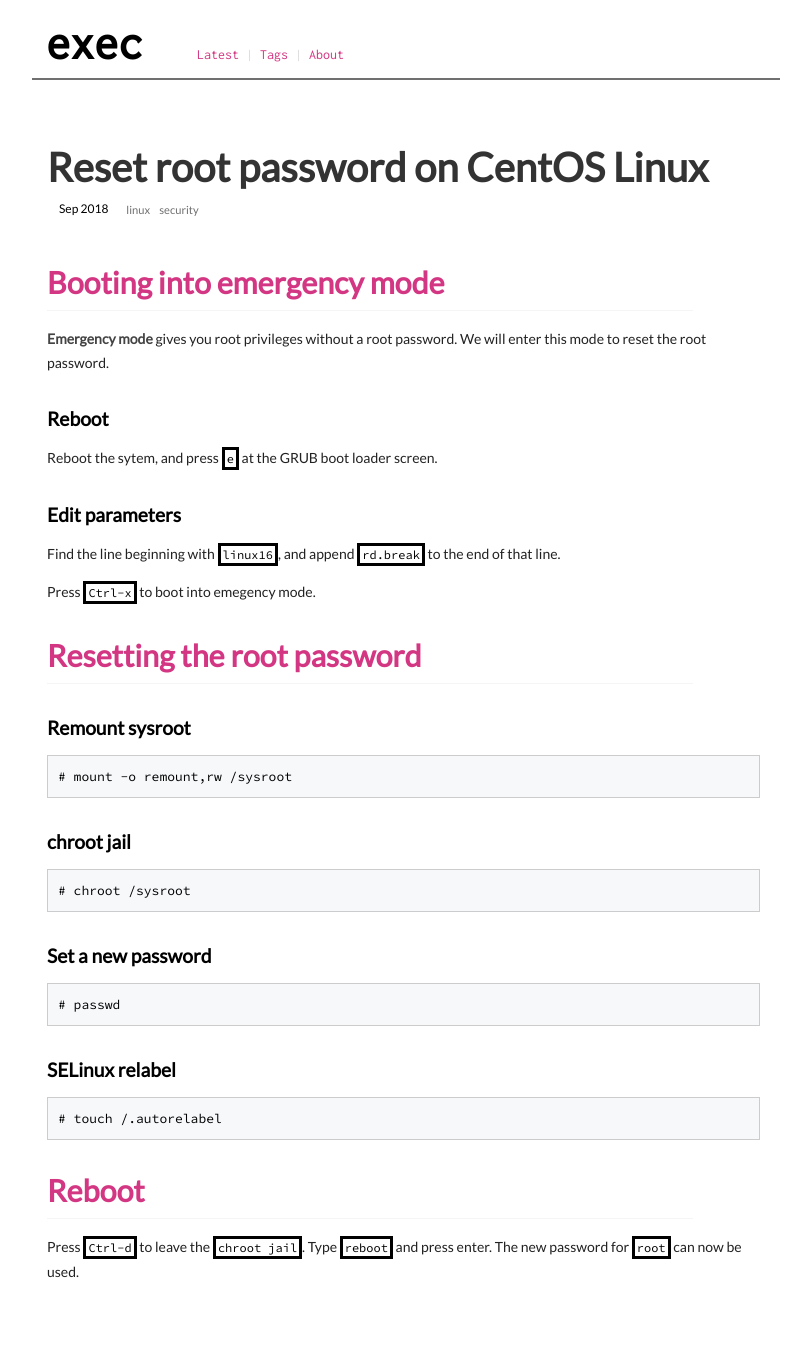
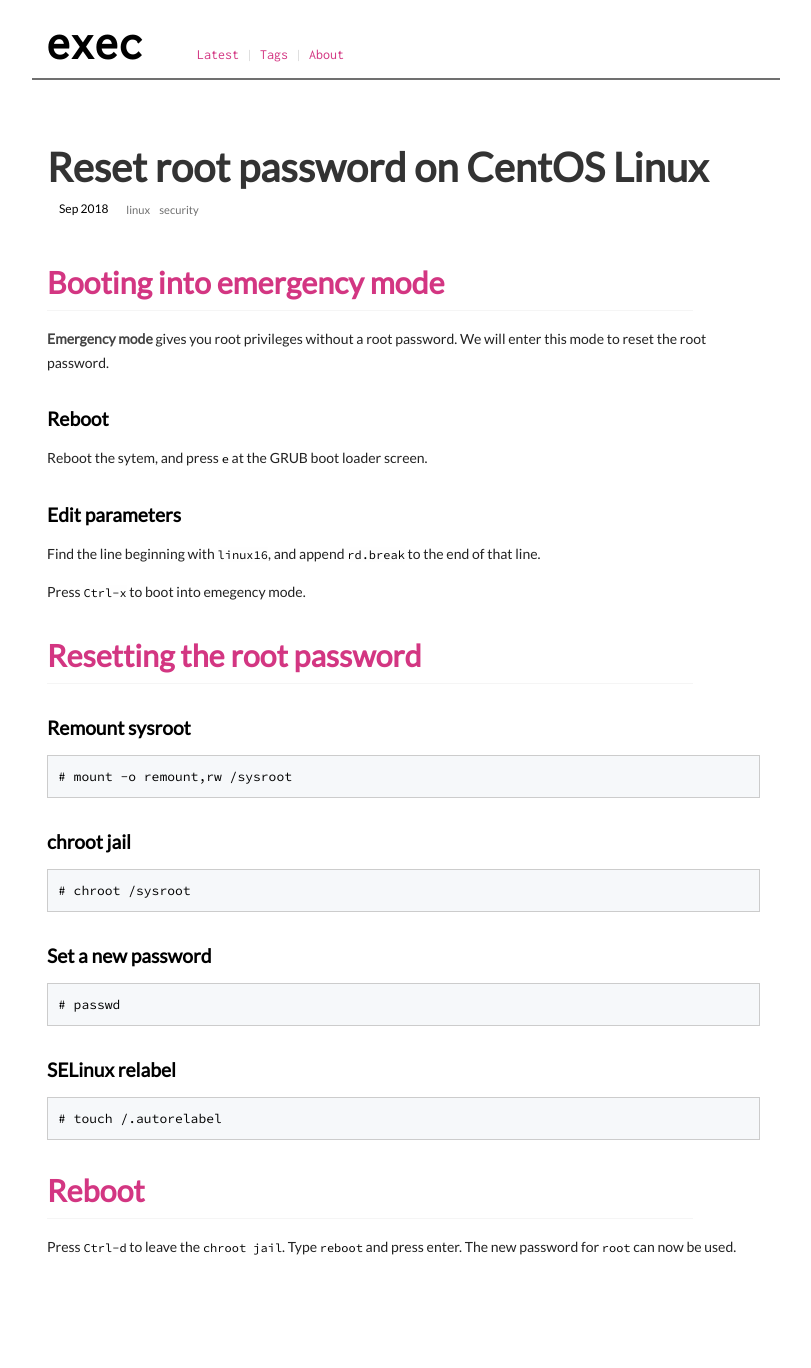
Before and after one commit to execas/execas.github.io, a Jekyll site: the page built from _posts/2018-09-03-reset-root-password-on-centos-linux.md, in a window 1280 px wide. Shown: the whole page, without its empty margins (234-1045 px from the left). Built offline with Jekyll 4.4.1, drawn with Linux system fonts in a browser that asks for light colours; after the commit the page ends 1344 px from its top, so only the background shows below that.

Commit message:
Update execas.css

```diff
--- a/css/execas.css
+++ b/css/execas.css
@@ -86,11 +86,11 @@
      whitespace:normal;
      color:#000000;
      font-size:12px;
-     /*border-width: 1px;*/
+     /*border-width: 1px;
      border-style: solid;
-     /*border-radius:5px;*/
-     /*border-color: #eeeeee;*/
-     padding:1px 2px;
+     border-radius:5px;
+     border-color: #eeeeee;
+     padding:1px 2px;*/
 }
 
 h1,h2,h3,h4,h5,h6 {
```
